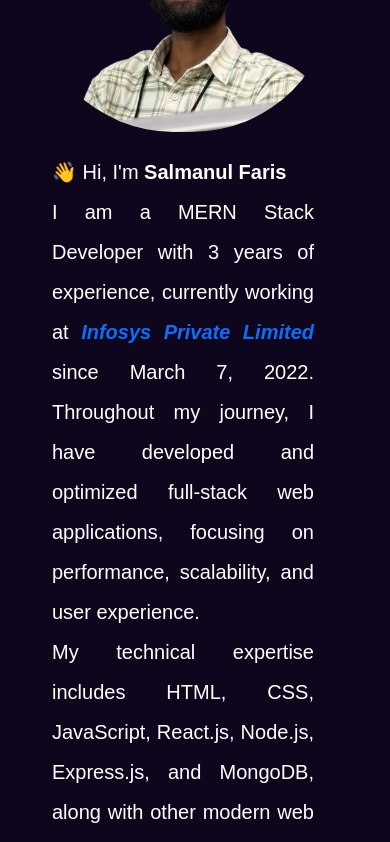
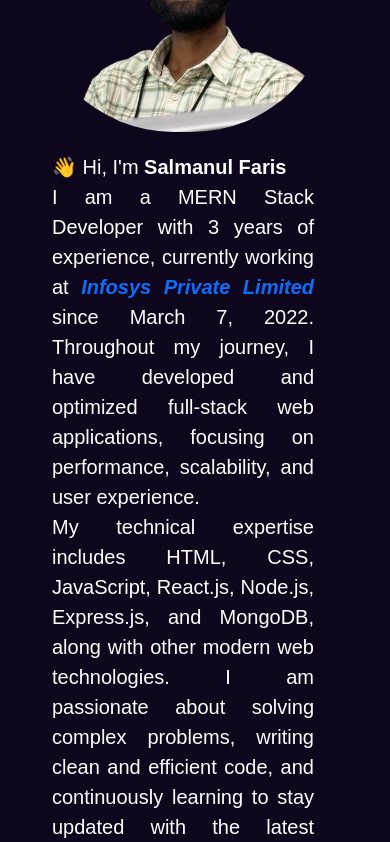
Before and after one commit to salman221b/personal-app, a React (Create React App) app in the folder personal-app/: page / in a window 390 px wide. Shown: the part 1020-1862 px from the top of the page. Built offline with nearby package versions, Linux system fonts and the light colour scheme.

Commit message:
About line height updated

```diff
--- /dev/null
+++ b/personal-app/src/components/About.css
@@ -0,0 +1,8 @@
+.about-text{
+    line-height: 3;
+}
+@media (max-width: 600px){
+    .about-text{
+        line-height: 1.5;
+    }
+}
--- a/personal-app/src/components/About.js
+++ b/personal-app/src/components/About.js
@@ -1,6 +1,7 @@
 import React from "react";
 import pic from "../assets/my_dp.png";
 import Marquee from "./Marquee";
+import "./About.css";
 const About = () => {
   return (
     <div className="about" style={{ padding: "20px" }}>
@@ -22,11 +23,11 @@ const About = () => {
         </div>
         <div className="col-12 col-md-6">
           <p
+            className="about-text"
             style={{
               textAlign: "justify",
               padding: "20px",
               fontSize: "20px",
-              lineHeight: "2",
             }}
           >
             👋 Hi, I'm <b>Salmanul Faris</b> <br />I am a MERN Stack Developer
--- a/personal-app/src/components/Projects.js
+++ b/personal-app/src/components/Projects.js
@@ -96,7 +96,12 @@ const Projects = () => {
           >
             <h2 style={{ fontWeight: "bold" }}>Personal Portfolio</h2>
             <h3>Project Description: MERN Stack Developer Portfolio</h3>
-            <p style={{ textAlign: "justify", lineHeight: 1.5 }}>
+            <p
+              style={{
+                textAlign: "justify",
+                lineHeight: 1.5,
+              }}
+            >
               &nbsp;&nbsp; This MERN Stack Developer Portfolio is a personal
               website designed to showcase my skills, experience, and projects
               as a full-stack developer. Built using MongoDB, Express.js,
```
